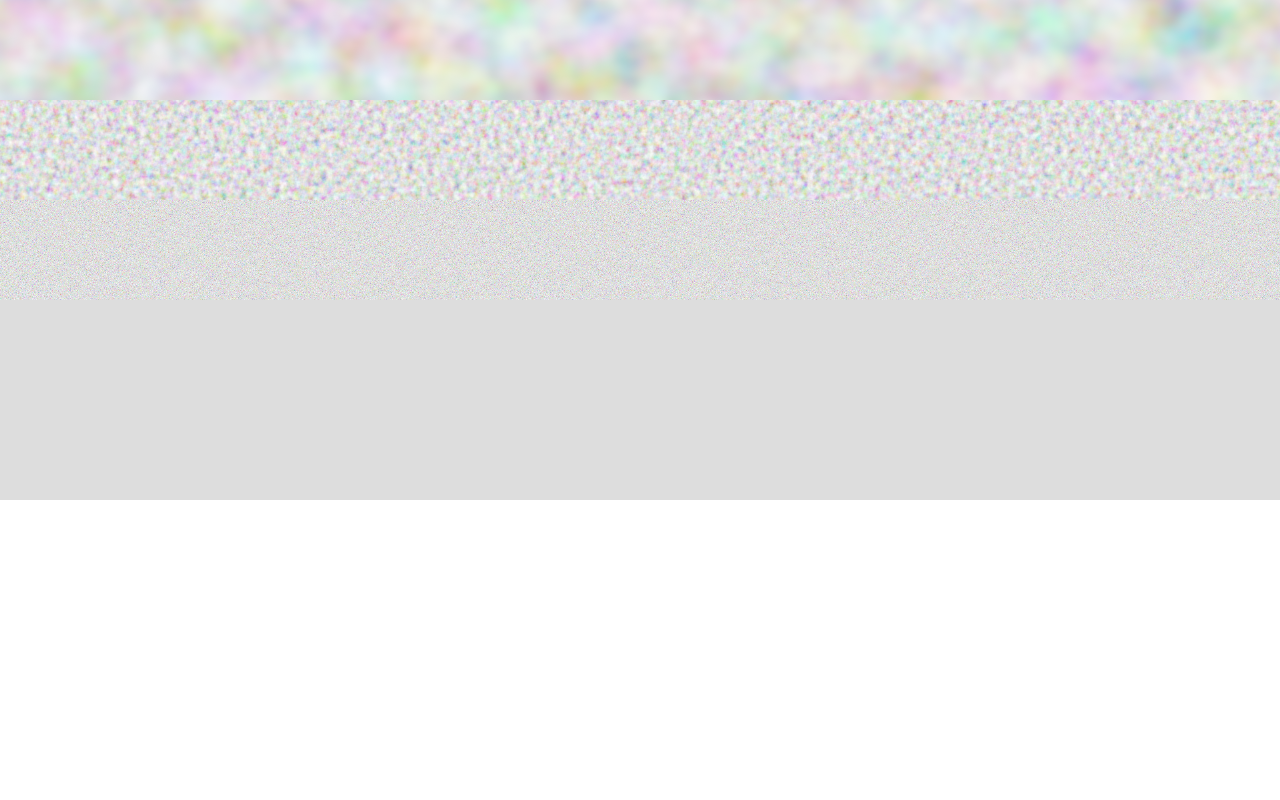
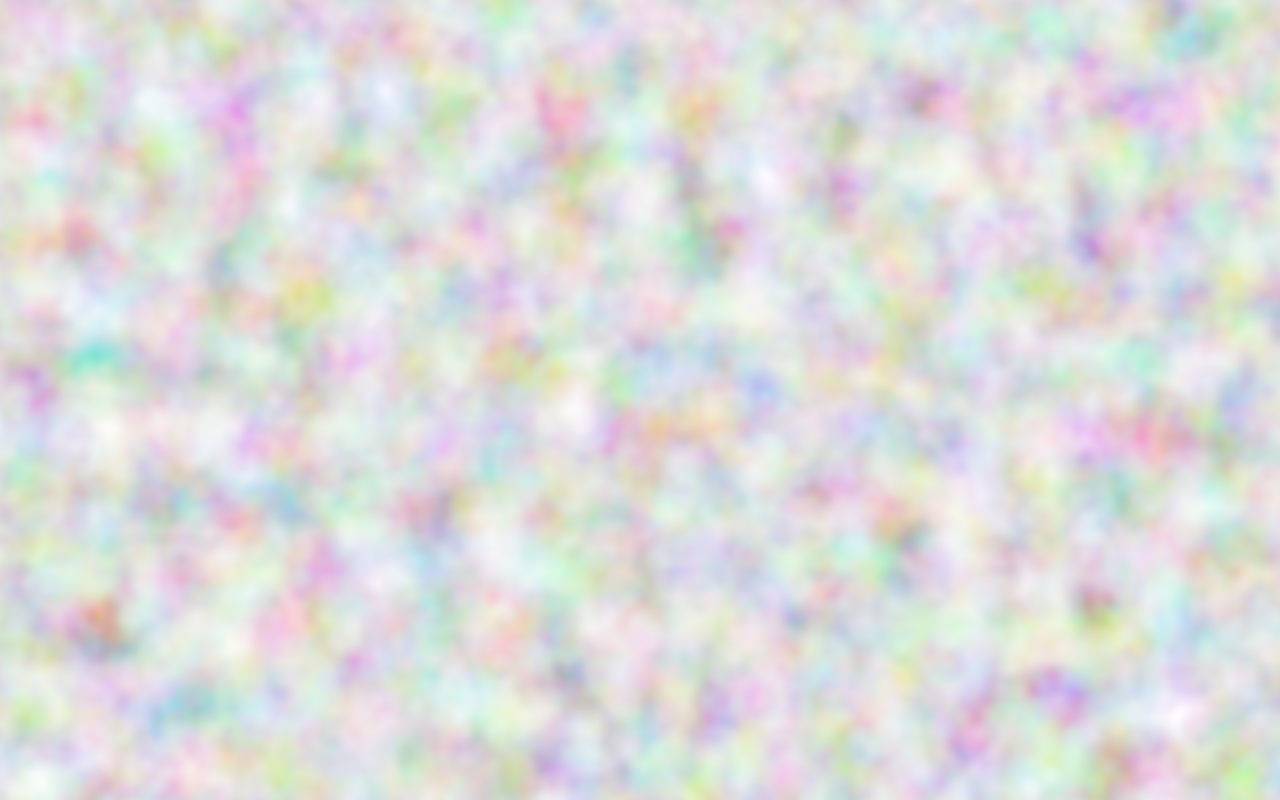
Before and after one commit to Shep-96/west_cinematic_universe, a plain HTML site: page noise_swatch.html in a window 1280 px wide. Shown: the top 800 px of the page. Drawn offline with nearby package versions, Linux system fonts and the light colour scheme.

Commit message:
using integer noise frequency

```diff
--- a/noise_swatch.html
+++ b/noise_swatch.html
@@ -7,12 +7,13 @@
     <link href="https://cdn.jsdelivr.net/npm/bootstrap@5.2.3/dist/css/bootstrap.min.css" rel="stylesheet" integrity="sha384-rbsA2VBKQhggwzxH7pPCaAqO46MgnOM80zW1RWuH61DGLwZJEdK2Kadq2F9CUG65" crossorigin="anonymous">
     <style>
         .swatch {
-            min-height:100px;
+            min-height:1000px;
             width:100%;
         }
 
         .overlay {
             width: 100%;
+            height:100%;
         }
 
     </style>
```
Also changed, not shown: index.html (+1 -1 lines).
